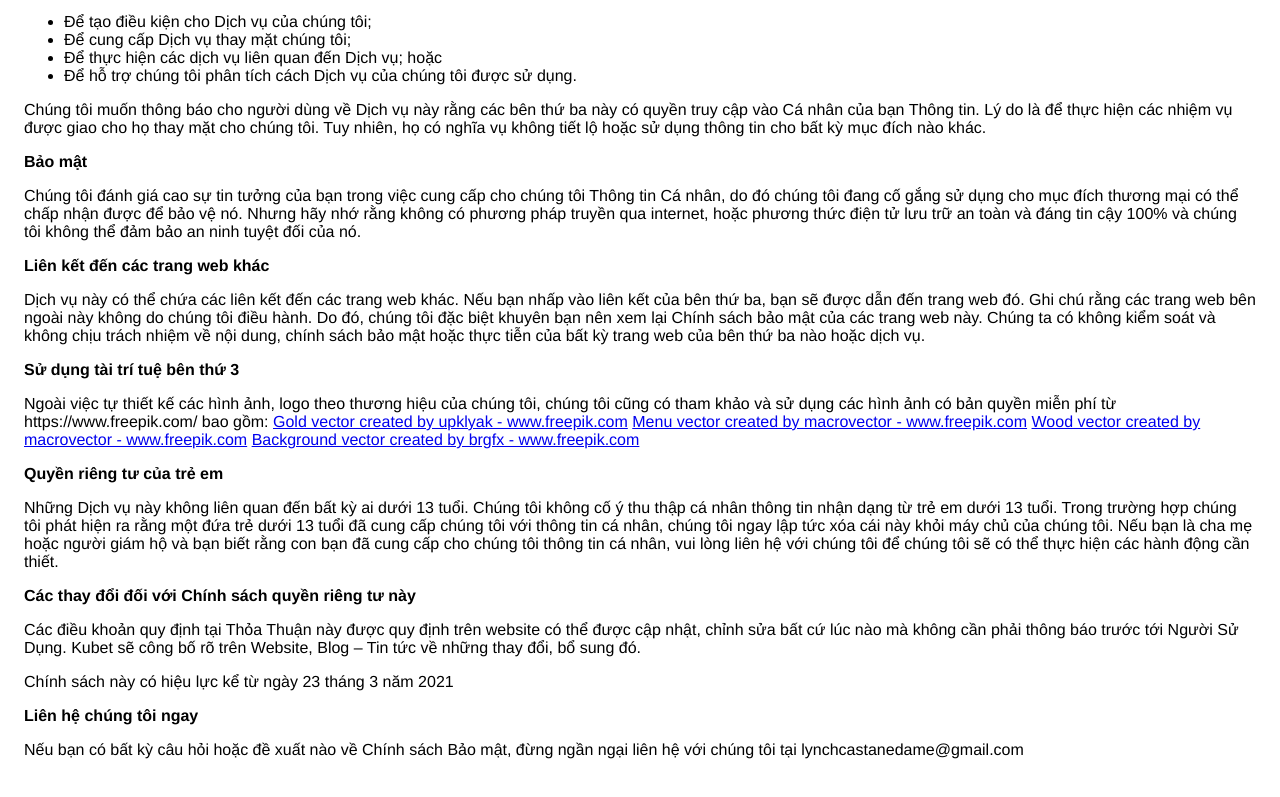
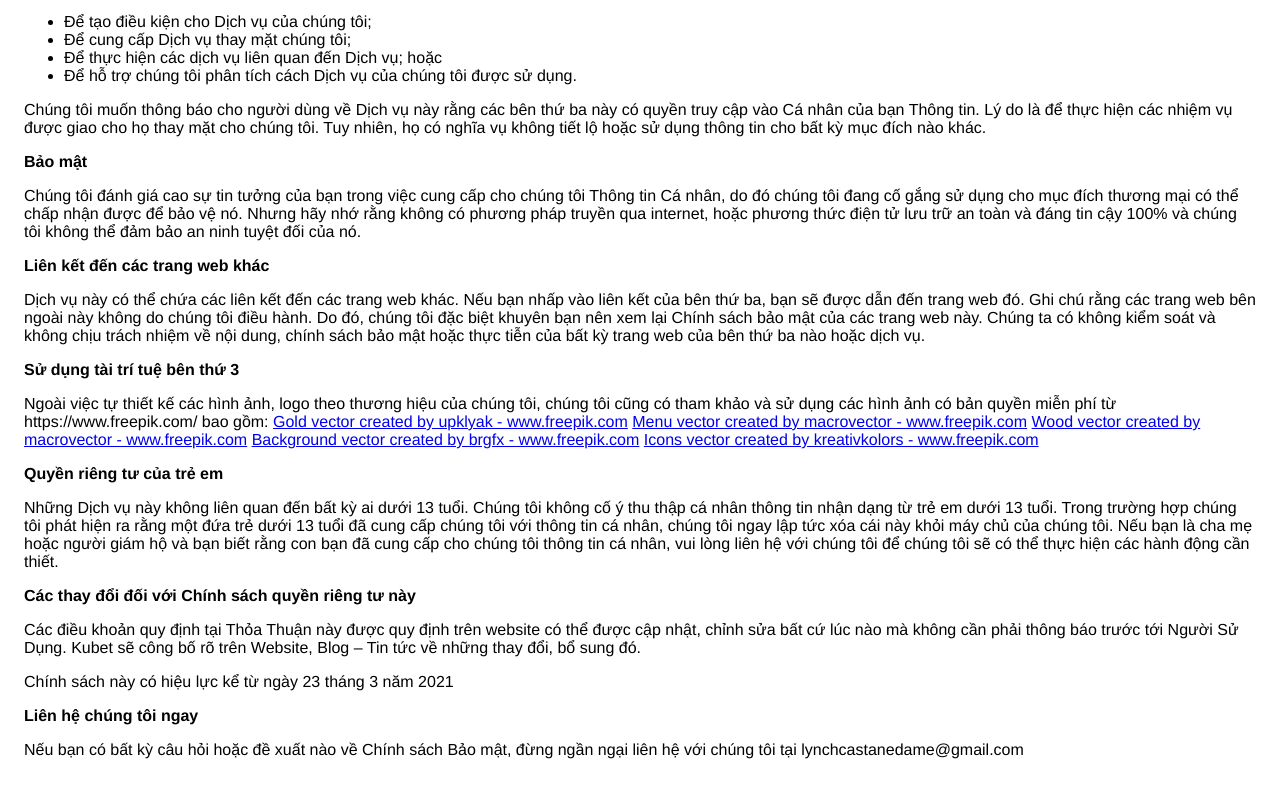
Before and after one commit to dtakodev/dtakodev.github.io, a plain HTML site: page privacy/index.html in a window 1280 px wide. Shown: the part 805-1602 px from the top of the page. Drawn offline with Linux system fonts and the light colour scheme.

Commit message:
Update index.html

```diff
--- a/privacy/index.html
+++ b/privacy/index.html
@@ -92,6 +92,7 @@
                 <a href='https://www.freepik.com/vectors/menu'>Menu vector created by macrovector - www.freepik.com</a>
                 <a href='https://www.freepik.com/vectors/wood'>Wood vector created by macrovector - www.freepik.com</a>
                 <a href='https://www.freepik.com/vectors/background'>Background vector created by brgfx - www.freepik.com</a>
+                <a href='https://www.freepik.com/vectors/icons'>Icons vector created by kreativkolors - www.freepik.com</a>
                 </p>
                 <p><strong>Quyền riêng tư của trẻ em</strong></p> <p>
                   Những Dịch vụ này không liên quan đến bất kỳ ai dưới 13 tuổi.
```
